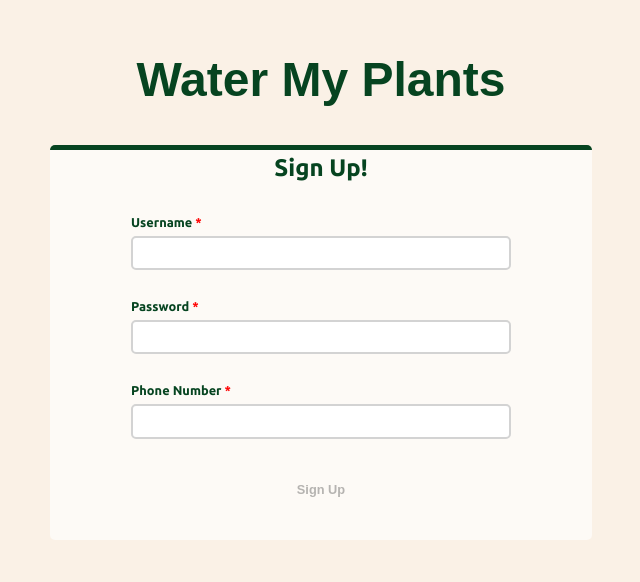
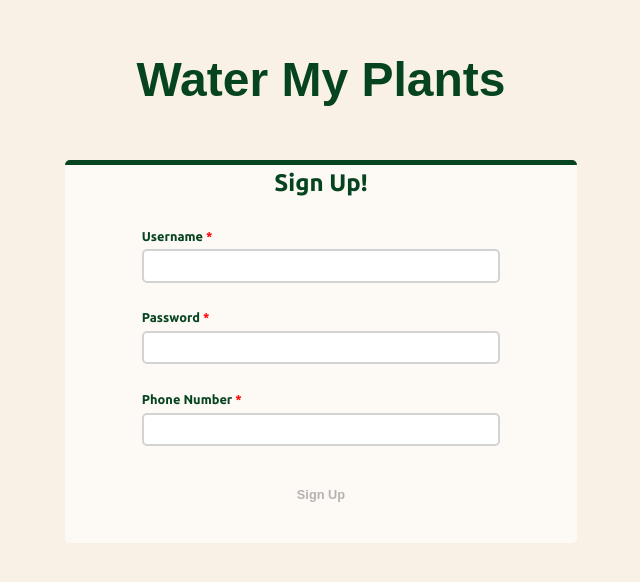
Before and after one commit to MichaelMcFaddenjr/front-end, a React (Create React App) app: page /signup in a window 1280 px wide. Shown: the top 582 px of the page, without its empty margins (319-959 px from the left). Built offline with nearby package versions, Linux system fonts and the light colour scheme; a web font is replaced by a local one.

Commit message:
Fixed scrollbar on modal

```diff
--- a/src/StyledForm.js
+++ b/src/StyledForm.js
@@ -10,7 +10,7 @@ const StyledForm = styled.form`
     color: #064420;
     border-top: 5px solid #064420;
     border-radius: 5px;
-    margin: -3%;
+    /* margin: -3%; */
 
     h1 {
         font-size: 1.5rem;
```
